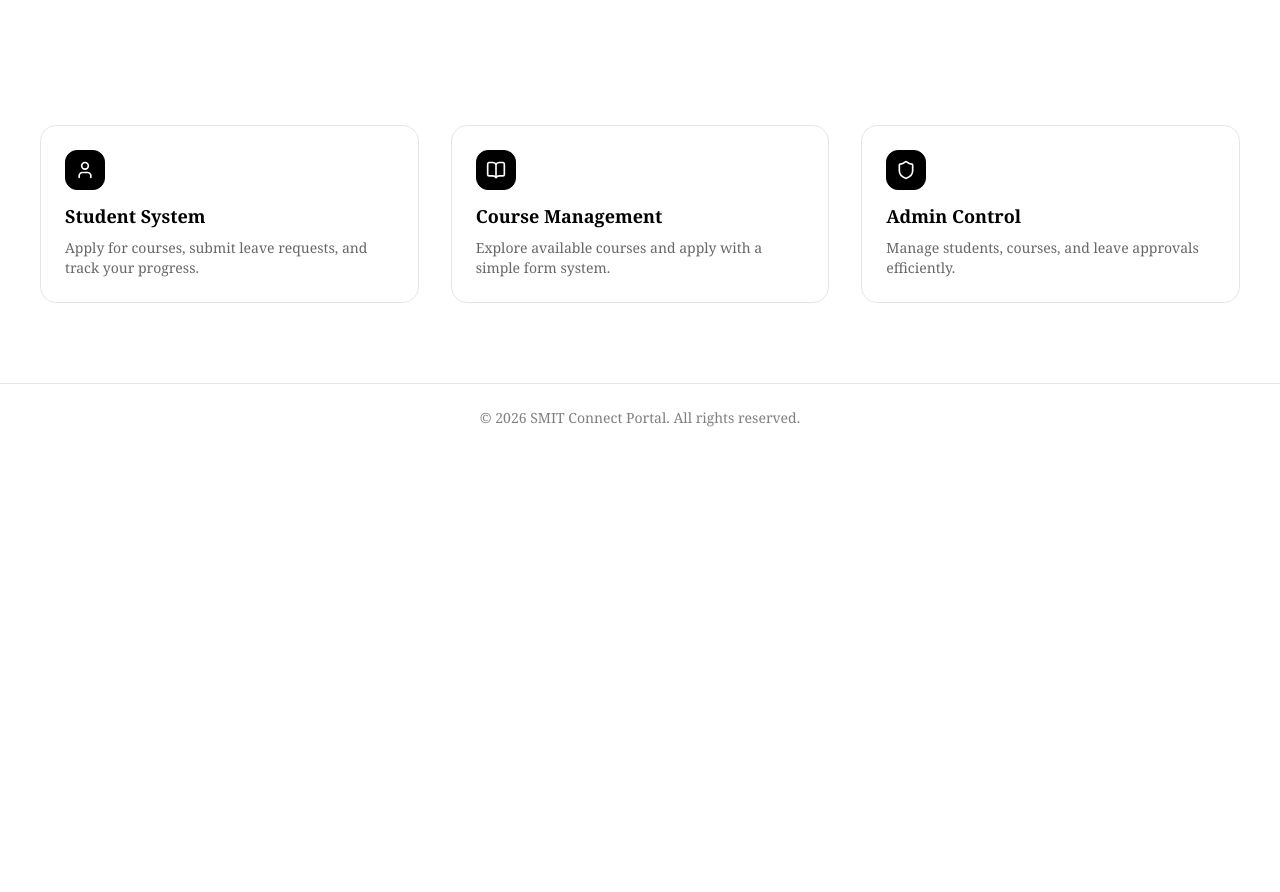
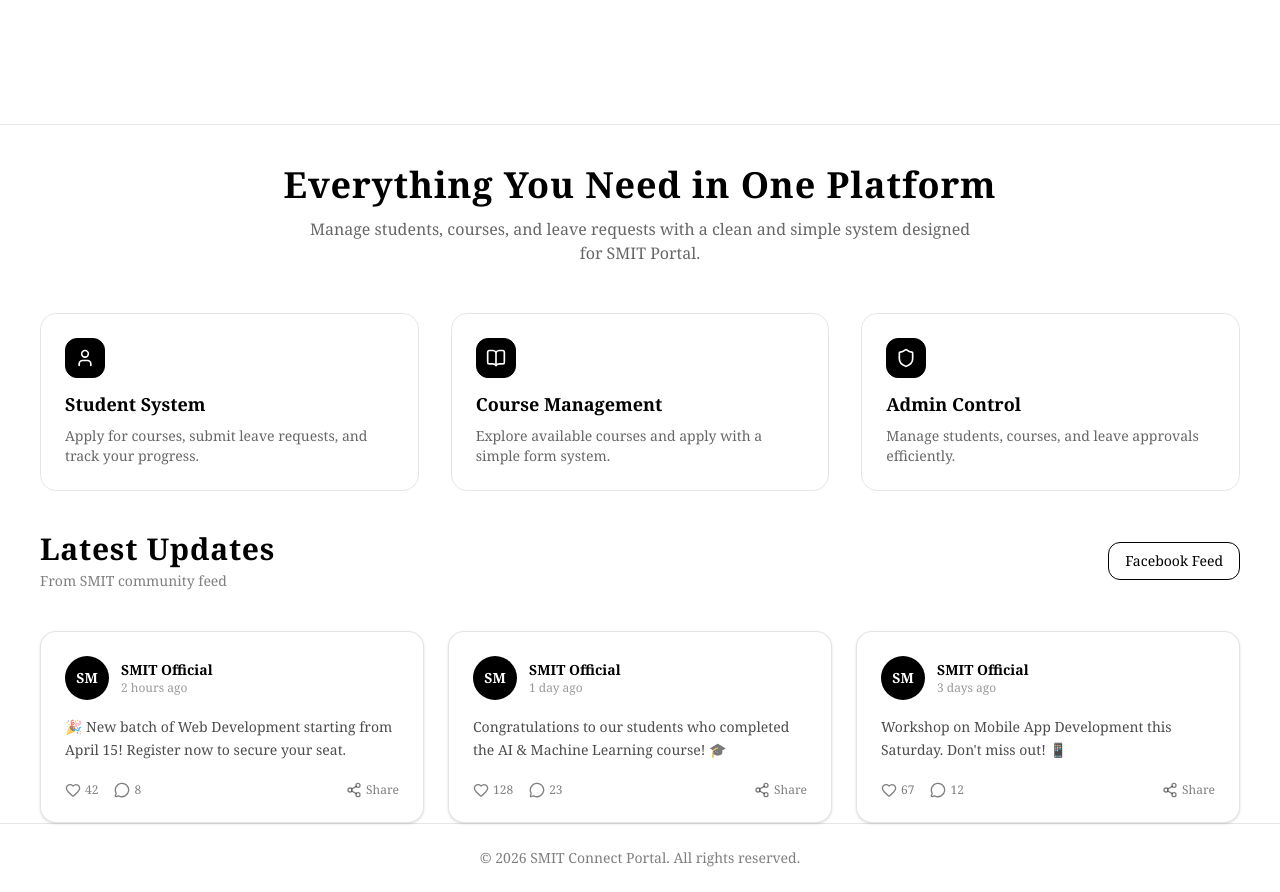
Before and after one commit to insharah-dev/module-test, a React (Vite) app: page / in a window 1280 px wide. Shown: the part 740-1632 px from the top of the page. Before the commit the page ends 1192 px from the top, so only its background shows below. Built offline with nearby package versions, Linux system fonts and the light colour scheme.

Commit message:
all done

```diff
--- a/src/component/DashboardLayout.jsx
+++ b/src/component/DashboardLayout.jsx
@@ -1,7 +1,7 @@
 import { Link, useLocation } from "react-router-dom";
 import { GraduationCap, Menu, X, LogOut } from "lucide-react";
 import { useState } from "react";
-import { client } from "../config/Supabase";
+import { client } from "../config/supabase";
 import { useNavigate } from "react-router-dom";
 import toast, { Toaster } from "react-hot-toast";
 
--- a/src/pages/Home.jsx
+++ b/src/pages/Home.jsx
@@ -1,128 +1,36 @@
-// import { Link } from "react-router-dom";
-// import { PublicNavbar } from "../component/PublicNavbar";
-// import { ArrowRight, BookOpen, Heart, MessageCircle, Share2, UserPlus } from "lucide-react";
-
-// const posts = [
-//     {
-//         id: 1,
-//         author: "SMIT Official",
-//         time: "2 hours ago",
-//         content: "🎉 New batch of Web Development starting from April 15! Register now to secure your seat.",
-//         likes: 42,
-//         comments: 8,
-//     },
-//     {
-//         id: 2,
-//         author: "SMIT Official",
-//         time: "1 day ago",
-//         content: "Congratulations to our students who completed the AI & Machine Learning course! 🎓",
-//         likes: 128,
-//         comments: 23,
-//     },
-//     {
-//         id: 3,
-//         author: "SMIT Official",
-//         time: "3 days ago",
-//         content: "Workshop on Mobile App Development this Saturday. Don't miss out! 📱",
-//         likes: 67,
-//         comments: 12,
-//     },
-// ];
-
-// export default function Home() {
-//     return (
-//         <div className="min-h-screen bg-background">
-//             <PublicNavbar />
-
-//             {/* Hero */}
-//             <section className="relative overflow-hidden border-b">
-//                 <div className="absolute inset-0  via-transparent to-accent/5" />
-//                 <div className="container relative py-20 md:py-32 text-center">
-//                     <button className="px-4 py-2.5 rounded-2xl border text-sm font-bold font-serif">
-//                         Empowering Future Tech Leaders
-//                     </button>
-//                     <h1 className="text-4xl md:text-6xl font-extrabold tracking-tight mb-4">
-//                         SMIT Connect<br />
-//                         <span className="text-accent">Portal</span>
-//                     </h1>
-//                     <p className="text-muted-foreground text-lg md:text-xl max-w-2xl mx-auto mb-8">
-//                         Your gateway to world-class IT education. Explore courses, track your progress, and connect with the SMIT community.
-//                     </p>
-//                     <div className="flex flex-col sm:flex-row gap-3 justify-center">
-//                         <Link to="/student/dashboard">
-//                             <button className="bg-accent text-accent-foreground hover:bg-accent/90 gap-2 w-full sm:w-auto">
-//                                 Student Login <ArrowRight className="h-4 w-4" />
-//                             </button>
-//                         </Link>
-//                         <Link to="/courses">
-//                             <button className="gap-2 w-full sm:w-auto">
-//                                 <BookOpen className="h-4 w-4" /> Explore Courses
-//                             </button>
-//                         </Link>
-//                         <button className="gap-2 w-full sm:w-auto">
-//                             <UserPlus className="h-4 w-4" /> Student Signup
-//                         </button>
-//                     </div>
-//                 </div>
-//             </section>
-
-//             {/* Feed */}
-//             <section className="container py-16">
-//                 <div className="flex items-center justify-between mb-8">
-//                     <div>
-//                         <h2 className="text-2xl font-bold">Latest Updates</h2>
-//                         <p className="text-muted-foreground text-sm">From our community feed</p>
-//                     </div>
-//                     <button className="px-4 py-2.5 rounded-2xl border text-sm font-bold font-serif">Facebook Feed</button>
-//                 </div>
-//                 <div className="grid gap-4 md:grid-cols-2 lg:grid-cols-3">
-//                     {posts.map((post, i) => (
-//                         <div
-//                             key={post.id}
-//                             className="rounded-xl border bg-card p-5 shadow-sm hover:shadow-md transition-shadow"
-//                             style={{ animationDelay: `${i * 100}ms` }}
-//                         >
-//                             <div className="flex items-center gap-3 mb-3">
-//                                 <div className="h-10 w-10 rounded-full bg-accent/10 flex items-center justify-center text-accent font-bold text-sm">
-//                                     SM
-//                                 </div>
-//                                 <div>
-//                                     <p className="font-semibold text-sm">{post.author}</p>
-//                                     <p className="text-xs text-muted-foreground">{post.time}</p>
-//                                 </div>
-//                             </div>
-//                             <p className="text-sm text-foreground/90 leading-relaxed mb-4">{post.content}</p>
-//                             <div className="flex items-center gap-4 text-muted-foreground text-xs">
-//                                 <span className="flex items-center gap-1 hover:text-accent cursor-pointer transition-colors">
-//                                     <Heart className="h-3.5 w-3.5" /> {post.likes}
-//                                 </span>
-//                                 <span className="flex items-center gap-1 hover:text-accent cursor-pointer transition-colors">
-//                                     <MessageCircle className="h-3.5 w-3.5" /> {post.comments}
-//                                 </span>
-//                                 <span className="flex items-center gap-1 hover:text-accent cursor-pointer transition-colors ml-auto">
-//                                     <Share2 className="h-3.5 w-3.5" /> Share
-//                                 </span>
-//                             </div>
-//                         </div>
-//                     ))}
-//                 </div>
-//             </section>
-
-//             {/* Footer */}
-//             <footer className="border-t py-8 text-center text-sm text-muted-foreground">
-//                 © 2026 SMIT Connect Portal. All rights reserved.
-//             </footer>
-//         </div>
-//     );
-// }
-
-
-
 import { Link } from "react-router-dom";
-import { GraduationCap, BookOpen, User, Shield } from "lucide-react";
+import { Heart, MessageCircle, Share2, BookOpen, User, Shield } from "lucide-react";
 import { PublicNavbar } from "../component/PublicNavbar";
 
 export default function Home() {
+
+    const posts = [
+        {
+            id: 1,
+            author: "SMIT Official",
+            time: "2 hours ago",
+            content: "🎉 New batch of Web Development starting from April 15! Register now to secure your seat.",
+            likes: 42,
+            comments: 8,
+        },
+        {
+            id: 2,
+            author: "SMIT Official",
+            time: "1 day ago",
+            content: "Congratulations to our students who completed the AI & Machine Learning course! 🎓",
+            likes: 128,
+            comments: 23,
+        },
+        {
+            id: 3,
+            author: "SMIT Official",
+            time: "3 days ago",
+            content: "Workshop on Mobile App Development this Saturday. Don't miss out! 📱",
+            likes: 67,
+            comments: 12,
+        },
+    ];
+
     return (
         <div className="min-h-screen bg-white text-black font-serif">
 
@@ -131,7 +39,7 @@ export default function Home() {
 
 
             {/* HERO SECTION */}
-            <section className="flex items-center justify-center min-h-screen px-6">
+            <section className="flex items-center justify-center border-b border-gray-200 min-h-screen px-6">
 
                 <div className="text-center max-w-3xl">
 
@@ -167,7 +75,23 @@ export default function Home() {
 
 
             {/* FEATURES */}
-            <section className="grid md:grid-cols-3 gap-8 px-10 pb-20">
+            <section className="px-10 py-10">
+
+                {/* HEADING */}
+                <div className="text-center mb-12">
+
+                    <h2 className="text-3xl md:text-4xl font-bold tracking-wide">
+                        Everything You Need in One Platform
+                    </h2>
+
+                    <p className="text-black/60 mt-3 max-w-2xl mx-auto text-sm md:text-base">
+                        Manage students, courses, and leave requests with a clean and simple system designed for SMIT Portal.
+                    </p>
+
+                </div>
+
+                {/* CARDS */}
+                <div className="grid md:grid-cols-3 gap-8">
 
                     {/* CARD 1 */}
                     <div className="border border-black/10 p-6 rounded-2xl hover:shadow-lg duration-300 hover:scale-105 transition">
@@ -208,8 +132,89 @@ export default function Home() {
                         </p>
                     </div>
 
+                </div>
+
             </section>
 
+
+
+            {/* LATEST UPDATE */}
+            <section className="px-10 ">
+
+                <div className="flex items-center justify-between mb-10">
+
+                    <div>
+                        <h2 className="text-3xl font-bold tracking-wide">
+                            Latest Updates
+                        </h2>
+                        <p className="text-black/50 text-sm mt-1">
+                            From SMIT community feed
+                        </p>
+                    </div>
+
+                    <button className="px-4 py-2 text-sm border border-black rounded-xl hover:bg-black hover:text-white transition">
+                        Facebook Feed
+                    </button>
+
+                </div>
+
+                {/* POSTS GRID */}
+                <div className="grid gap-6 md:grid-cols-2 lg:grid-cols-3">
+
+                    {posts.map((post, i) => (
+                        <div
+                            key={post.id}
+                            className="border border-black/10 rounded-2xl p-6 bg-white shadow-sm hover:shadow-xl transition duration-300 hover:-translate-y-1"
+                        >
+
+                            {/* HEADER */}
+                            <div className="flex items-center gap-3 mb-4">
+
+                                <div className="h-11 w-11 rounded-full bg-black text-white flex items-center justify-center font-bold text-sm">
+                                    SM
+                                </div>
+
+                                <div>
+                                    <p className="font-semibold text-sm">
+                                        {post.author}
+                                    </p>
+                                    <p className="text-xs text-black/40">
+                                        {post.time}
+                                    </p>
+                                </div>
+
+                            </div>
+
+                            {/* CONTENT */}
+                            <p className="text-sm text-black/70 leading-relaxed mb-5">
+                                {post.content}
+                            </p>
+
+                            {/* ACTIONS */}
+                            <div className="flex items-center justify-between text-xs text-black/50">
+
+                                <div className="flex items-center gap-4">
+
+                                    <span className="flex items-center gap-1 hover:text-black transition cursor-pointer">
+                                        <Heart className="h-4 w-4" /> {post.likes}
+                                    </span>
+
+                                    <span className="flex items-center gap-1 hover:text-black transition cursor-pointer">
+                                        <MessageCircle className="h-4 w-4" /> {post.comments}
+                                    </span>
+
+                                </div>
+
+                                <span className="flex items-center gap-1 hover:text-black transition cursor-pointer">
+                                    <Share2 className="h-4 w-4" /> Share
+                                </span>
+
+                            </div>
+
+                        </div>
+                    ))}
+                </div>
+            </section>
 
             {/* FOOTER */}
             <footer className="border-t border-black/10 text-center py-6 text-sm text-black/50">
```
Lines whose indentation alone changed are shown as unchanged.
